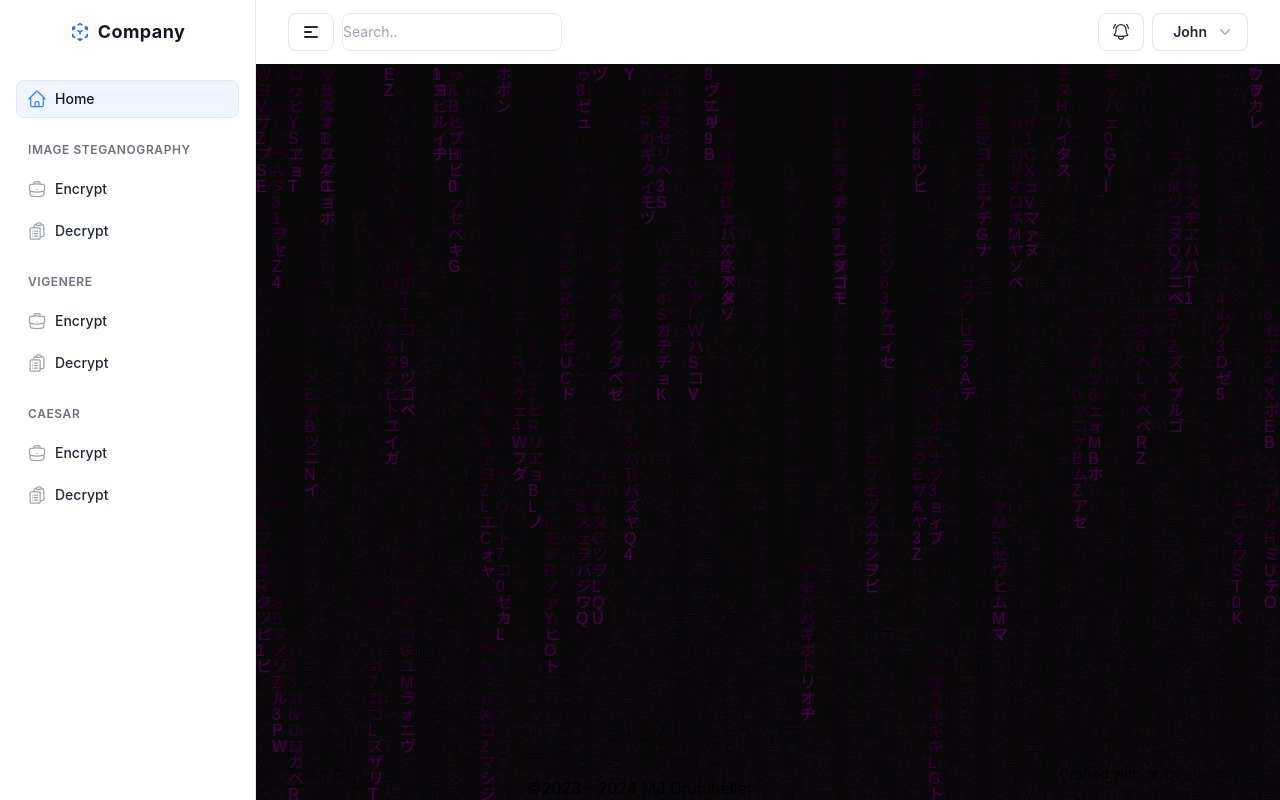
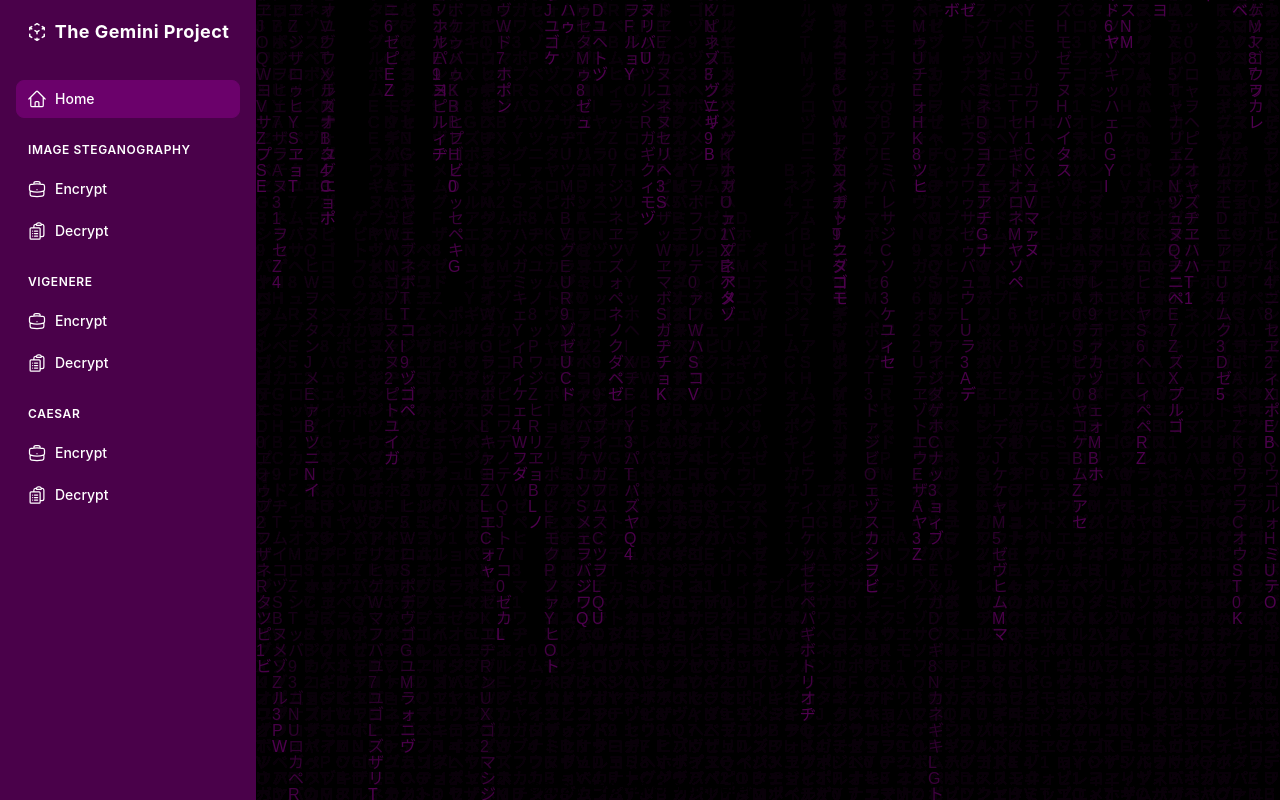
Before and after one commit to mjDruMango/CapstoneMJ, a React (Create React App) app in the folder capfrontend/: page / in a window 1280 px wide. Built offline with nearby package versions, Linux system fonts and the light colour scheme.

Commit message:
sidebar component
FIXED

```diff
--- a/capfrontend/src/App.js
+++ b/capfrontend/src/App.js
@@ -8,8 +8,8 @@ import CaesarEncrypt from "./pages/Caesar/Encrypt";
 import CaesarDecrypt from "./pages/Caesar/Decrypt";
 import "./App.css"
 
-function Home(){
-  return(
+function Home() {
+  return (
     <BrowserRouter>
       <Routes>
         <Route index element={<Index />} />
@@ -20,6 +20,7 @@ function Home(){
         <Route path="/VigDecrypt" element={<VigDecrypt />} />
         <Route path="/CaesarEncrypt" element={<CaesarEncrypt />} />
         <Route path="/CaesarDecrypt" element={<CaesarDecrypt />} />
+        <Route path="*" element={<Index />} />
       </Routes>
     </BrowserRouter>
   );
--- a/capfrontend/src/components/BackgroundMatrixRain.js
+++ b/capfrontend/src/components/BackgroundMatrixRain.js
@@ -2,7 +2,7 @@ import MatrixRain from "./MatrixRain";
 
 const BackgroundMatrixRain = ({ children }) => {
     return (
-        <div style={{ position: 'fixed', top: 0, left: 0, width: '100%', height: '100%' }}>
+        <div style={{ position: 'fixed', top: 0, left: 0, width: '100%', height: '100%', zIndex: '-1' }}>
             <MatrixRain />
             {children}
         </div>
--- a/capfrontend/src/components/Sidebar.js
+++ b/capfrontend/src/components/Sidebar.js
@@ -1,4 +1,6 @@
-import useState from "react";
+import { React } from "react";
+import { Fragment, useState } from "react";
+
 import SidebarSection from "./SidebarSection";
 
 export default function Sidebar() {
@@ -10,19 +12,19 @@ export default function Sidebar() {
       <nav
         id="page-sidebar"
         aria-label="Main Sidebar Navigation"
-          className={`fixed bottom-0 left-0 top-0 z-50 flex h-full w-full flex-col border-r border-gray-200 bg-white transition-transform duration-500 ease-out dark:border-gray-800 dark:bg-gray-800 dark:text-gray-200 lg:w-64 ${
-            desktopSidebarOpen ? "lg:translate-x-0" : "lg:-translate-x-full"
+        className={`fixed bottom-0 left-0 top-0 z-50 flex h-full w-full flex-col bg-main-purple transition-transform duration-500 ease-out dark:border-gray-800 dark:bg-gray-800 dark:text-gray-200 lg:w-64 ${desktopSidebarOpen ? "lg:translate-x-0" : "lg:-translate-x-full"
           } ${mobileSidebarOpen ? "translate-x-0" : "-translate-x-full"}`}
       >
         {/* Sidebar Header */}
-          <div className="flex h-16 w-full flex-none items-center justify-between px-4 dark:bg-gray-600 dark:bg-opacity-25 lg:justify-center">
+        <div className="flex h-16 w-full flex-none items-center justify-between px-4  lg:justify-center">
           {/* Brand */}
+
           <a
             href="#"
-              className="group inline-flex items-center space-x-2 text-lg font-bold tracking-wide text-gray-900 hover:text-gray-600 dark:text-gray-100 dark:hover:text-gray-300"
+            className="group inline-flex items-center space-x-2 text-lg font-bold tracking-wide text-gray-900 hover:text-gray-600"
           >
             <svg
-                className="hi-mini hi-cube-transparent inline-block size-5 text-blue-600 transition group-hover:scale-110 dark:text-blue-400"
+              className="hi-mini hi-cube-transparent inline-block size-5 text-purple-600 transition group-hover:scale-110 dark text-white"
               xmlns="http://www.w3.org/2000/svg"
               viewBox="0 0 20 20"
               fill="currentColor"
@@ -34,7 +36,7 @@ export default function Sidebar() {
                 clipRule="evenodd"
               />
             </svg>
-              <span>Company</span>
+            <span class="text-white">The Gemini Project</span>
           </a>
           {/* END Brand */}
 
@@ -43,7 +45,7 @@ export default function Sidebar() {
             <button
               onClick={() => setMobileSidebarOpen(false)}
               type="button"
-                className="inline-flex items-center justify-center space-x-2 rounded-lg border border-gray-200 bg-white px-3 py-2 text-sm font-semibold leading-5 text-gray-800 hover:border-gray-300 hover:text-gray-900 hover:shadow-sm focus:ring focus:ring-gray-300 focus:ring-opacity-25 active:border-gray-200 active:shadow-none dark:border-gray-700 dark:bg-gray-800 dark:text-gray-300 dark:hover:border-gray-600 dark:hover:text-gray-200 dark:focus:ring-gray-600 dark:focus:ring-opacity-40 dark:active:border-gray-700"
+              className="inline-flex items-center justify-center space-x-2 rounded-lg border bg-purple-700 px-3 py-2 text-sm font-semibold leading-5 text-gray-800 hover:border-gray-300 hover:text-gray-900 hover:shadow-sm focus:ring focus:ring-gray-300 focus:ring-opacity-25 active:shadow-none"
             >
               <svg
                 className="hi-mini hi-x-mark -mx-0.5 inline-block size-5"
@@ -66,9 +68,9 @@ export default function Sidebar() {
             <nav className="space-y-1">
               <a
                 href="/Home"
-                  className="group flex items-center space-x-2 rounded-lg border border-blue-100 bg-blue-50 px-2.5 text-sm font-medium text-gray-900 dark:border-transparent dark:bg-gray-700/75 dark:text-white"
+                className="group flex items-center space-x-2 rounded-lg border border-custom-purple-1 bg-custom-purple-1 px-2.5 text-sm font-medium text-white dark:text-white"
               >
-                  <span className="flex flex-none items-center text-blue-500 dark:text-gray-300">
+                <span className="flex flex-none items-center text-white">
                   <svg
                     className="hi-outline hi-home inline-block size-5"
                     xmlns="http://www.w3.org/2000/svg"
@@ -85,7 +87,7 @@ export default function Sidebar() {
                     />
                   </svg>
                 </span>
-                  <span className="grow py-2">Home</span>
+                <span className="grow py-2 text-white">Home</span>
               </a>
               <SidebarSection sectionTitle="Image Steganography" encryptLink="/ImageUpload" decryptLink="/LSBDecrypt" />
               <SidebarSection sectionTitle="Vigenere" encryptLink="/VigEncrypt" decryptLink="/VigDecrypt" />
--- a/capfrontend/src/components/SidebarSection.js
+++ b/capfrontend/src/components/SidebarSection.js
@@ -3,16 +3,16 @@ const SidebarSection = (props) => {
 
   return (
     <>
-        <div className="px-3 pb-2 pt-5 text-xs font-semibold uppercase tracking-wider text-gray-500">
+      <div className="px-3 pb-2 pt-5 text-xs font-semibold uppercase tracking-wider text-white">
         {sectionTitle}
       </div>
       <a
         href={encryptLink}
-                  className="group flex items-center space-x-2 rounded-lg border border-transparent px-2.5 text-sm font-medium text-gray-800 hover:bg-blue-50 hover:text-gray-900 active:border-blue-100 dark:text-gray-200 dark:hover:bg-gray-700/75 dark:hover:text-white dark:active:border-gray-600"
+        className="group flex items-center space-x-2 rounded-lg border border-transparent px-2.5 text-sm font-medium text-gray-800 hover:bg-custom-purple-1 hover:text-white active:border-purple-100"
       >
-                  <span className="flex flex-none items-center text-gray-400 group-hover:text-blue-500 dark:text-gray-500 dark:group-hover:text-gray-300">
+        <span className="flex flex-none items-center text-gray-400 group-hover:text-white">
           <svg
-                      className="hi-outline hi-briefcase inline-block size-5"
+            className="hi-outline hi-briefcase inline-block size-5 text-white"
             xmlns="http://www.w3.org/2000/svg"
             fill="none"
             viewBox="0 0 24 24"
@@ -27,15 +27,15 @@ const SidebarSection = (props) => {
             />
           </svg>
         </span>
-                    <span className="grow py-2">Encrypt</span>
+        <span className="grow py-2 text-white">Encrypt</span>
       </a>
       <a
         href={decryptLink}
-                  className="group flex items-center space-x-2 rounded-lg border border-transparent px-2.5 text-sm font-medium text-gray-800 hover:bg-blue-50 hover:text-gray-900 active:border-blue-100 dark:text-gray-200 dark:hover:bg-gray-700/75 dark:hover:text-white dark:active:border-gray-600"
+        className="group flex items-center space-x-2 rounded-lg border border-transparent px-2.5 text-sm font-medium text-gray-800 hover:bg-custom-purple-1 hover:text-white active:border-purple-100"
       >
-                  <span className="flex flex-none items-center text-gray-400 group-hover:text-blue-500 dark:text-gray-500 dark:group-hover:text-gray-300">
+        <span className="flex flex-none items-center text-gray-400 group-hover:text-white">
           <svg
-                      className="hi-outline hi-clipboard-document-list inline-block size-5"
+            className="hi-outline hi-clipboard-document-list inline-block size-5 text-white"
             xmlns="http://www.w3.org/2000/svg"
             fill="none"
             viewBox="0 0 24 24"
@@ -50,7 +50,7 @@ const SidebarSection = (props) => {
             />
           </svg>
         </span>
-                    <span className="grow py-2">Decrypt</span>
+        <span className="grow py-2 text-white">Decrypt</span>
       </a>
     </>
   );
--- a/capfrontend/src/pages/Index.js
+++ b/capfrontend/src/pages/Index.js
@@ -1,5 +1,4 @@
-import MatrixRain from '../components/MatrixRain.js';
-import TabsDefaultwithIcons from '../components/TabsWithIcons.js';
+import Sidebar from '../components/Sidebar.js';
 import Page from '../pages/Page.js'
 import PageWithSideContent from './PageWithSideContent.js';
 
@@ -7,7 +6,7 @@ function Index() {
     return (
         <>
             <Page>
-                <PageWithSideContent />
+                <Sidebar />
             </Page>
         </>
     );
--- a/capfrontend/src/pages/Page.js
+++ b/capfrontend/src/pages/Page.js
@@ -3,19 +3,17 @@ import Header from '../components/Header.js'
 import Footer from '../components/Footer.js';
 import BackgroundMatrixRain from '../components/BackgroundMatrixRain.js';
 
-const Page = (props) => {
-    const { headerTitle, children } = props;
+export default function Page(props) {
+
 
     return (
         <>
             <BackgroundMatrixRain />
             <div>
-                <Header text={ headerTitle } />
-                {children}
+                <Header text={props.headerTitle} />
+                {props.children}
             </div>
-            <Footer/>
+            <Footer />
         </>
     );
 }
-
-export default Page;
--- a/capfrontend/src/pages/PageWithSideContent.js
+++ b/capfrontend/src/pages/PageWithSideContent.js
@@ -14,7 +14,7 @@ export default function PageWithSideContent() {
       {/* Page Container */}
       <div
         id="page-container"
-        className={`mx-auto flex min-h-dvh w-full min-w-[320px] flex-col bg-gray-100 dark:bg-gray-900 dark:text-gray-100 ${
+        className={`mx-auto flex min-h-dvh w-full min-w-[320px] flex-col bg-transparent dark:text-gray-100 ${
           desktopSidebarOpen ? "lg:pl-64" : ""
         }`}
       >
@@ -456,7 +456,7 @@ export default function PageWithSideContent() {
           className="flex max-w-full flex-auto flex-col pt-16 lg:flex-row-reverse"
         >
           {/* Toggle Side Content */}
-          <div className="w-full bg-gray-50 p-4 dark:bg-gray-800 dark:bg-opacity-25 lg:hidden lg:p-8">
+          <div className="w-full bg-gray-50 p-4 dark:bg-gray-800 dark:bg-opacity-25 lg:hidden lg:p-8 z-100">
             <button
               onClick={() => setMobileSideContentOpen(!mobileSideContentOpen)}
               type="button"
@@ -469,7 +469,7 @@ export default function PageWithSideContent() {
 
           {/* Side Content */}
           <div
-            className={`w-full flex-none flex-col bg-gray-50 p-4 dark:bg-gray-800 dark:bg-opacity-25 lg:flex lg:w-80 lg:p-8 xl:w-96 ${
+            className={`w-full flex-none flex-col bg-transparent p-4 dark:bg-gray-800 dark:bg-opacity-25 lg:flex lg:w-80 lg:p-8 xl:w-96 ${
               mobileSideContentOpen ? "" : "hidden"
             }`}
           >
--- a/capfrontend/tailwind.config.js
+++ b/capfrontend/tailwind.config.js
@@ -4,7 +4,20 @@ module.exports = {
     "./src/**/*.{js,jsx,ts,tsx}",
   ],
   theme: {
-    extend: {},
+    extend: {
+      colors: {
+        "custom-purple-1": "#6b016b",
+        "main-purple": "#4a014a"
+      },
+      zIndex: {
+        '1': 1,
+        '60': 60,
+        '70': 70,
+        '80': 80,
+        '90': 90,
+        '100': 100,
+      },
+    },
   },
   plugins: [],
 }
```
Also changed, not shown: capfrontend/src/index.js (line endings or trailing spaces). Lines whose indentation alone changed are shown as unchanged.
